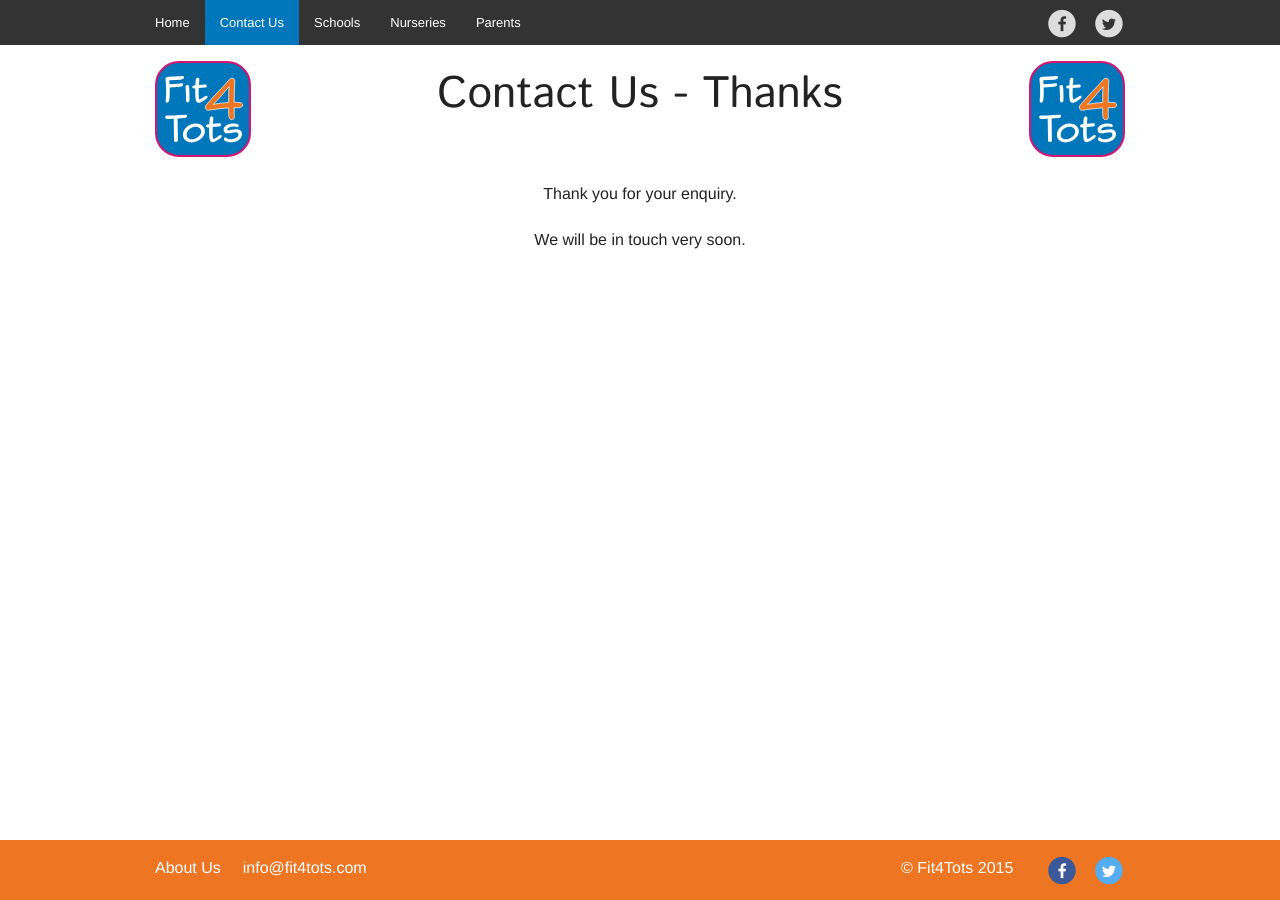
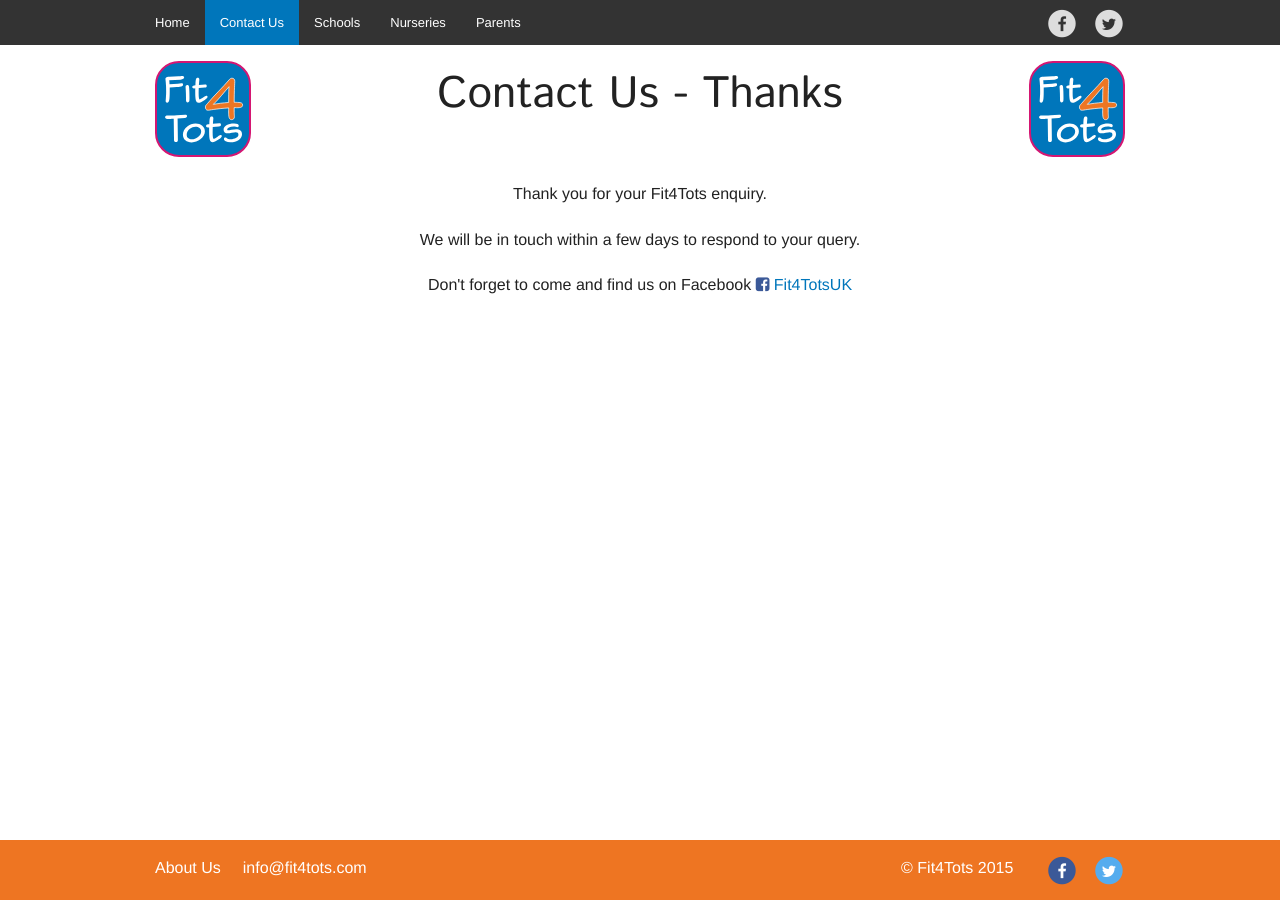
Before and after one commit to fit4tots/fit4tots.github.io, a Jekyll site: the page built from contact_us/thanks.html, in a window 1280 px wide. Built offline with Jekyll 4.4.1, drawn with Linux system fonts in a browser that asks for light colours; nearby versions of some CDN libraries.

Commit message:
contact-us thanks amends

```diff
--- a/_config.yml
+++ b/_config.yml
@@ -6,7 +6,7 @@ description: ''
 baseurl: ''
 url: 'http://www.fit4tots.com' # the base hostname & protocol for your site
 twitter_username: fit4tots
-facebook_username: fit4totsUK
+facebook_username: Fit4TotsUK
 cloudinary_prefix: 'http://res.cloudinary.com/fit4tots/image/upload'
 timezone: Europe/London
 google_analytics_code: UA-59713370-1
--- a/contact_us/thanks.html
+++ b/contact_us/thanks.html
@@ -5,7 +5,12 @@ title: Contact Us - Thanks
 <br>
 <div class="row">
   <div class="large-6 medium-8 columns small-centered text-center">
-    <p>Thank you for your enquiry.</p>
-    <p>We will be in touch very soon.</p>
+    <p>Thank you for your {{site.title}} enquiry.</p>
+    <p>We will be in touch within a few days to respond to your query.</p>
+    <p>
+      Don't forget to come and find us on Facebook<a href="https://facebook.com/{{ site.facebook_username }}" target="_blank">
+        <i class="fa fa-facebook-square facebook-color"></i>
+        {{ site.facebook_username }}
+      </a></p>
   </div>
 </div>
```
Also changed, not shown: 1 other file.
